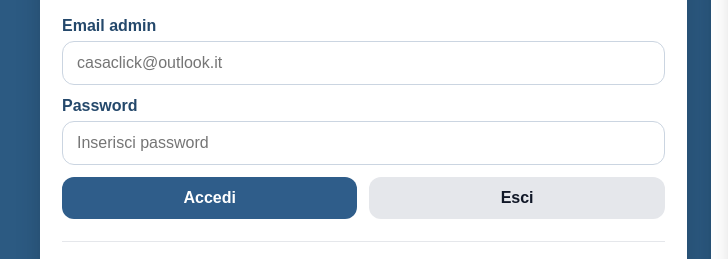
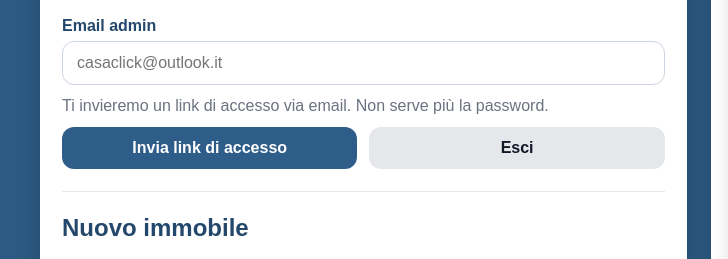
Before and after one commit to casaclickdesign/casaclick, a plain HTML site: page admin.html in a window 1280 px wide. Shown: the part 180-439 px from the top of the page, 0-728 px from the left. Drawn offline with nearby package versions, Linux system fonts and the light colour scheme; grey boxes are pictures that could not be loaded.

Commit message:
Update admin.html

```diff
--- a/admin.html
+++ b/admin.html
@@ -218,13 +218,12 @@
     <input type="email" id="email" placeholder="casaclick@outlook.it" required>
   </div>
 
-        <div class="field">
-          <label for="password">Password</label>
-          <input type="password" id="password" placeholder="Inserisci password" required>
-        </div>
+  <p style="margin:0 0 12px 0; color:#6b7280;">
+    Ti invieremo un link di accesso via email. Non serve più la password.
+  </p>
 
   <div class="row">
-          <button type="submit">Accedi</button>
+    <button type="submit">Invia link di accesso</button>
     <button type="button" class="secondary" id="logoutBtn">Esci</button>
   </div>
 
```
Lines whose indentation alone changed are shown as unchanged.
